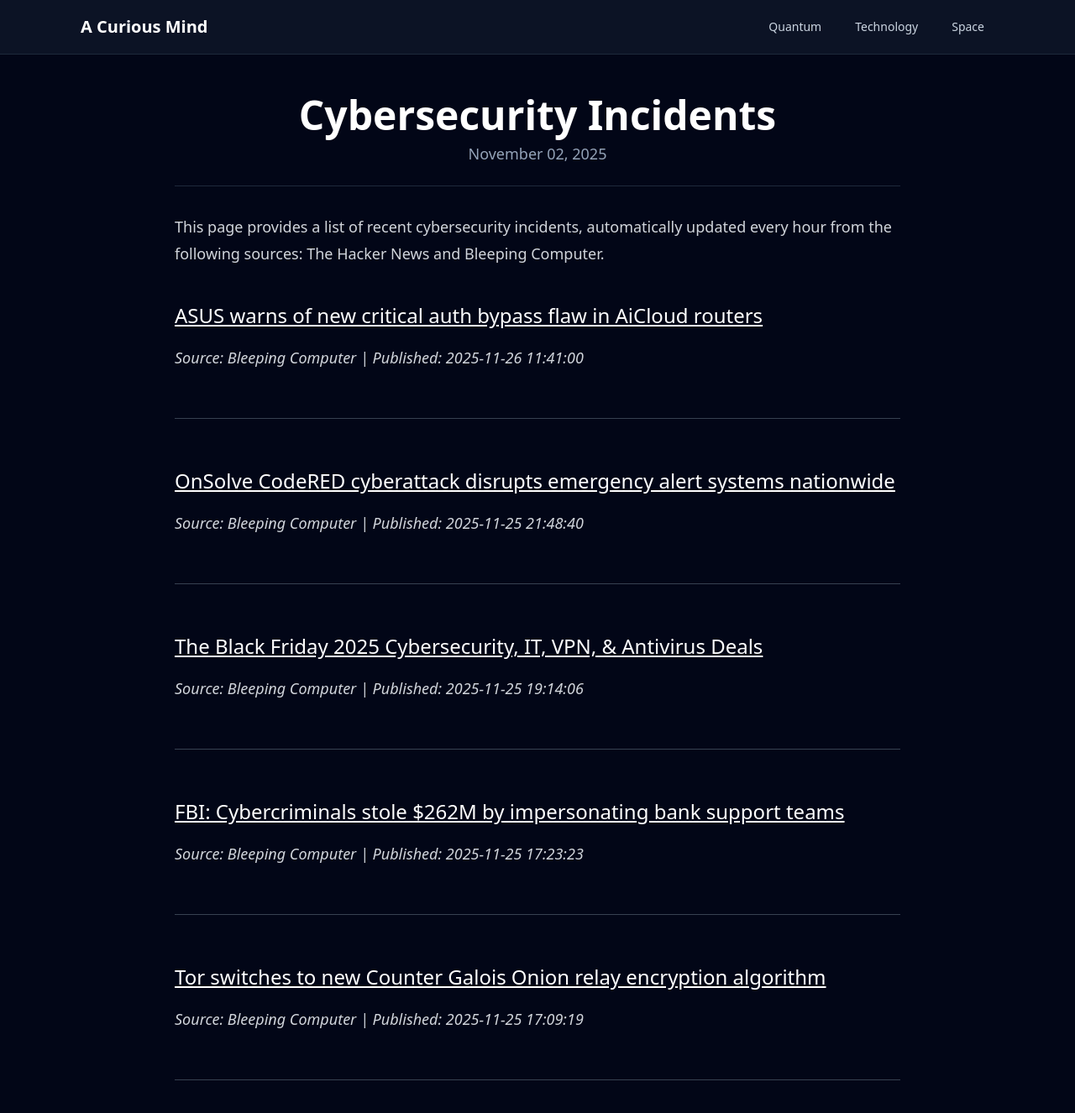
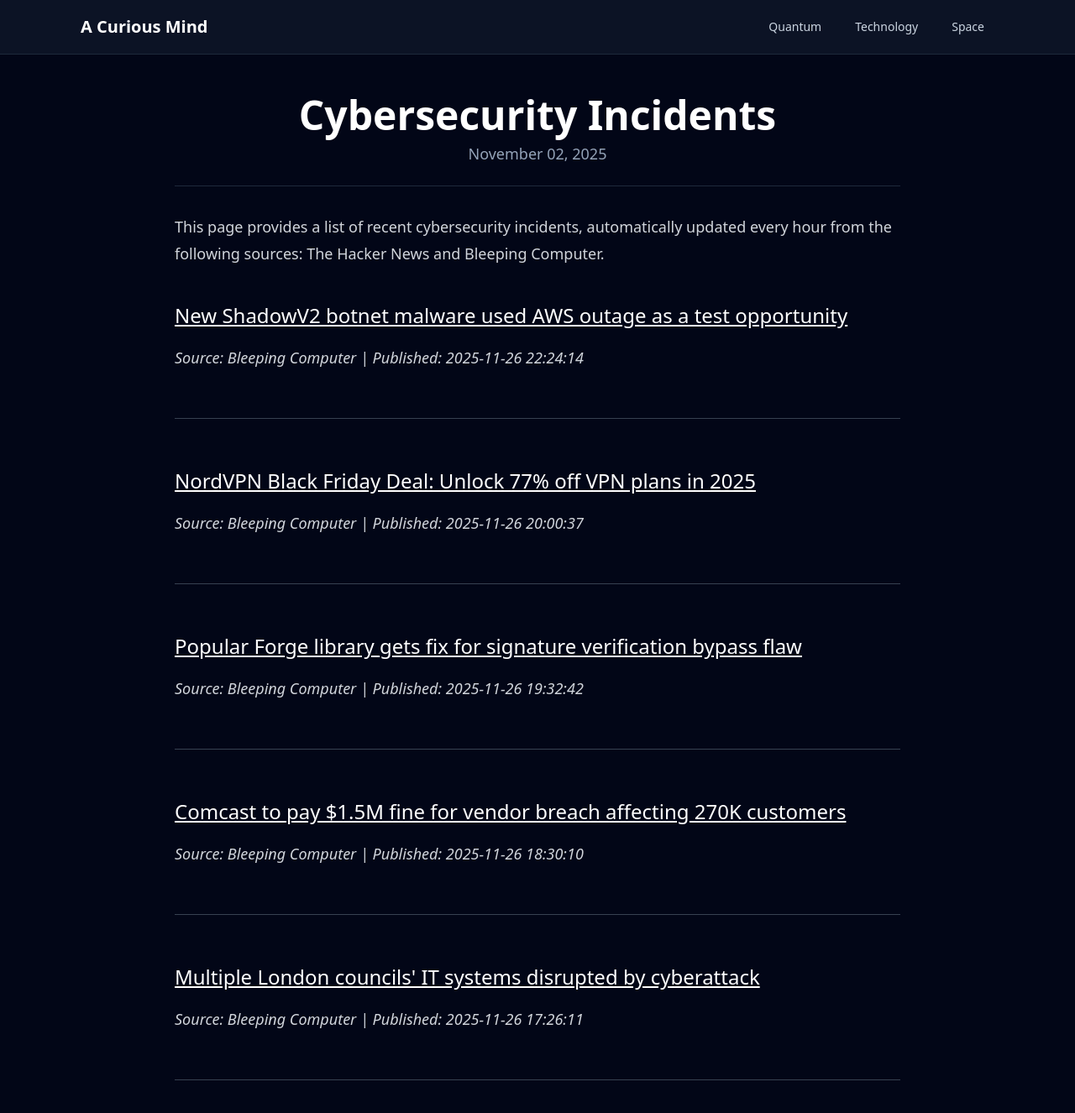
Before and after one commit to onehl7/onehl7.github.io, a Jekyll site: the page built from _posts/2025-11-02-cybersecurity-incidents.md, in a window 1280 px wide and 1400 px high. Shown: the top 1326 px of the window at 84% size. Built offline with Jekyll 4.4.1, drawn with Linux system fonts in a browser that asks for light colours; nearby versions of some CDN libraries.

Commit message:
Update news data

```diff
--- a/_data/news.json
+++ b/_data/news.json
@@ -1,32 +1,32 @@
 [
   {
     "source": "Bleeping Computer",
-    "title": "ASUS warns of new critical auth bypass flaw in AiCloud routers",
-    "link": "https://www.bleepingcomputer.com/news/security/asus-warns-of-new-critical-auth-bypass-flaw-in-aicloud-routers/",
-    "published": "2025-11-26 11:41:00"
+    "title": "New ShadowV2 botnet malware used AWS outage as a test opportunity",
+    "link": "https://www.bleepingcomputer.com/news/security/new-shadowv2-botnet-malware-used-aws-outage-as-a-test-opportunity/",
+    "published": "2025-11-26 22:24:14"
   },
   {
     "source": "Bleeping Computer",
-    "title": "OnSolve CodeRED cyberattack disrupts emergency alert systems nationwide",
-    "link": "https://www.bleepingcomputer.com/news/security/onsolve-codered-cyberattack-disrupts-emergency-alert-systems-nationwide/",
-    "published": "2025-11-25 21:48:40"
+    "title": "NordVPN Black Friday Deal: Unlock 77% off VPN plans in 2025",
+    "link": "https://www.bleepingcomputer.com/news/security/nordvpn-black-friday-deal-unlock-77-percent-off-vpn-plans-in-2025/",
+    "published": "2025-11-26 20:00:37"
   },
   {
     "source": "Bleeping Computer",
-    "title": "The Black Friday 2025 Cybersecurity, IT, VPN, & Antivirus Deals",
-    "link": "https://www.bleepingcomputer.com/news/security/the-black-friday-2025-cybersecurity-it-vpn-and-antivirus-deals/",
-    "published": "2025-11-25 19:14:06"
+    "title": "Popular Forge library gets fix for signature verification bypass flaw",
+    "link": "https://www.bleepingcomputer.com/news/security/popular-forge-library-gets-fix-for-signature-verification-bypass-flaw/",
+    "published": "2025-11-26 19:32:42"
   },
   {
     "source": "Bleeping Computer",
-    "title": "FBI: Cybercriminals stole $262M by impersonating bank support teams",
-    "link": "https://www.bleepingcomputer.com/news/security/fbi-cybercriminals-stole-262-million-by-impersonating-bank-support-teams-since-january/",
-    "published": "2025-11-25 17:23:23"
+    "title": "Comcast to pay $1.5M fine for vendor breach affecting 270K customers",
+    "link": "https://www.bleepingcomputer.com/news/security/comcast-to-pay-15-million-fine-after-a-vendor-data-breach-affecting-270-000-customers/",
+    "published": "2025-11-26 18:30:10"
   },
   {
     "source": "Bleeping Computer",
-    "title": "Tor switches to new Counter Galois Onion relay encryption algorithm",
-    "link": "https://www.bleepingcomputer.com/news/security/tor-switches-to-new-counter-galois-onion-relay-encryption-algorithm/",
-    "published": "2025-11-25 17:09:19"
+    "title": "Multiple London councils' IT systems disrupted by cyberattack",
+    "link": "https://www.bleepingcomputer.com/news/security/multiple-london-councils-it-systems-disrupted-by-cyberattack/",
+    "published": "2025-11-26 17:26:11"
   }
 ]
```
